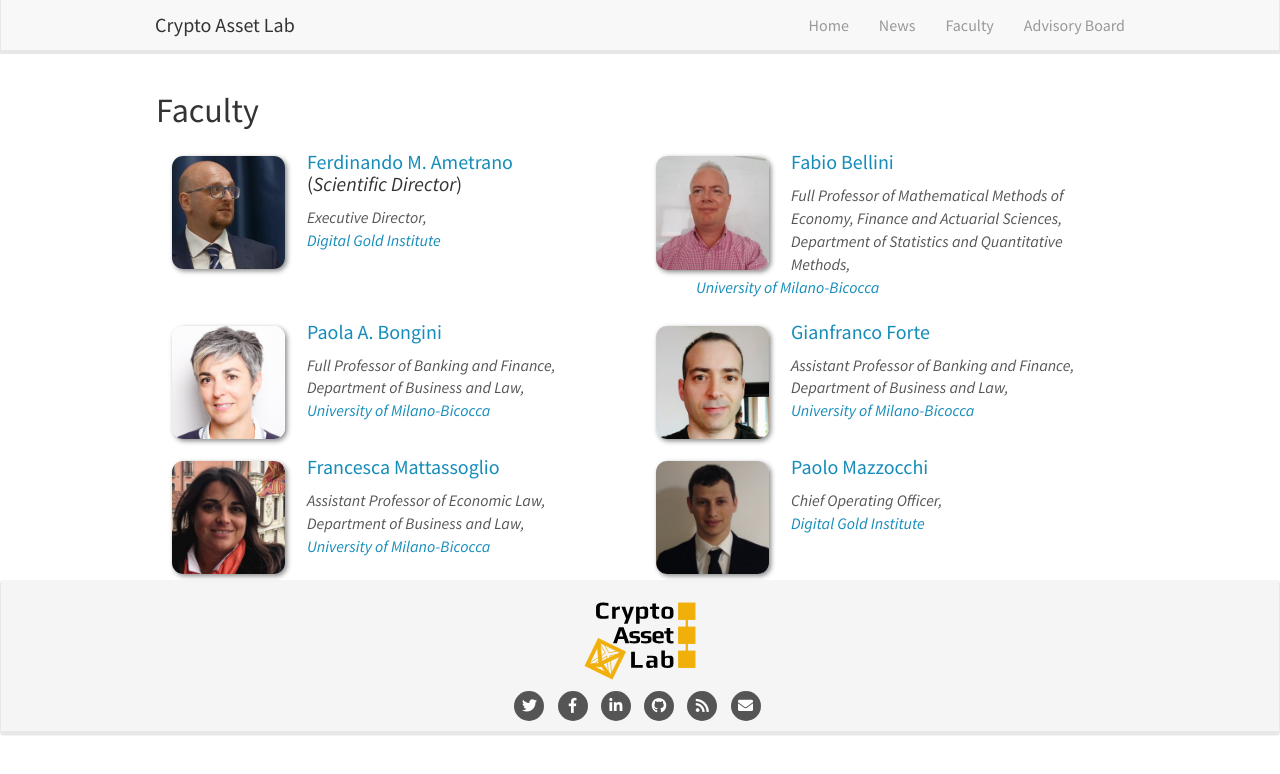
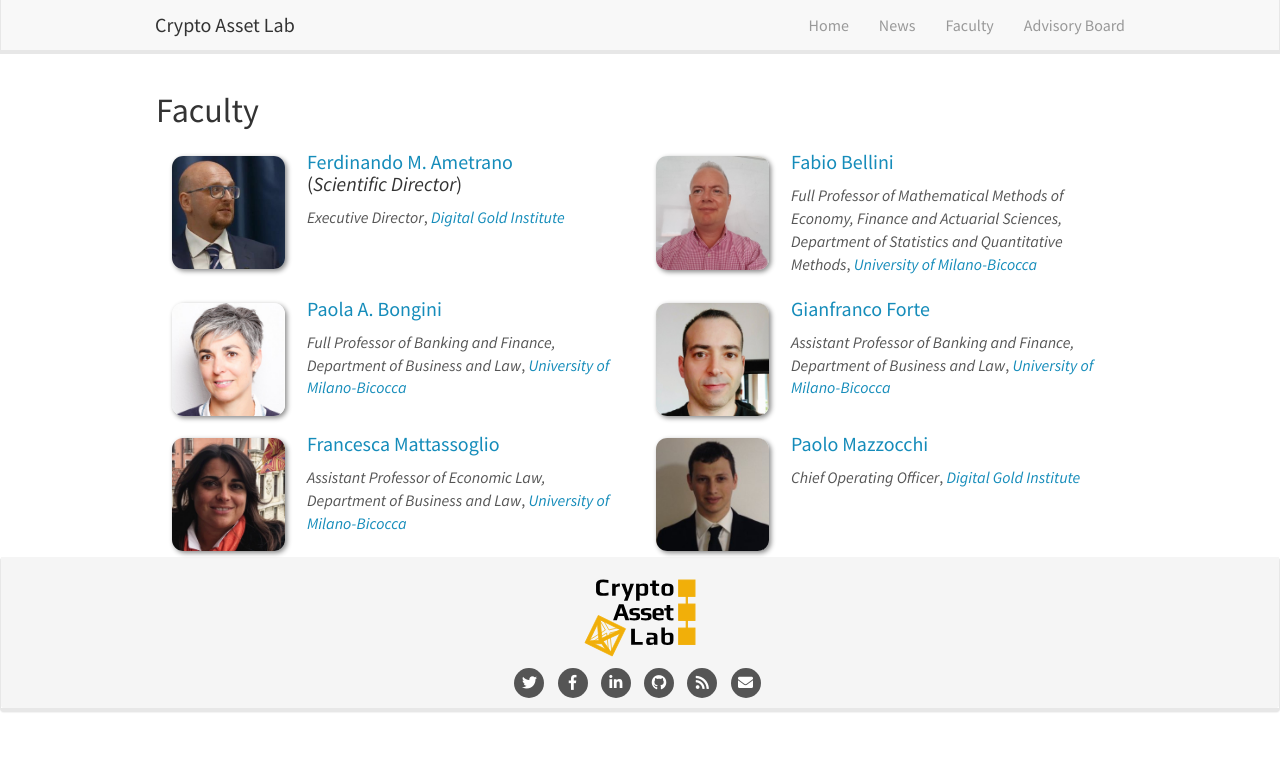
Before and after one commit to cryptoassetlab/cryptoassetlab.github.io, a Jekyll site: the page built from _pages/02-faculty.md, in a window 1280 px wide. Shown: the top 774 px of the page. Built offline with Jekyll 4.4.1, drawn with Linux system fonts in a browser that asks for light colours; nearby versions of some CDN libraries.

Commit message:
assorted changes

```diff
--- a/_includes/team.html
+++ b/_includes/team.html
@@ -1,4 +1,3 @@
-
 {% if page.title == 'About Us' %}
 {% assign data = site.data.team_members %}
 {% else if page.title == 'Advisory Board' %}
@@ -10,53 +9,8 @@
 <div class="col-sm-6 clearfix">
   <img src="{{ site.url }}{{ site.baseurl }}/images/{{ member.photo }}" class="img-responsive" width="25%"
     style="float: left" />
-
-  <h4>
-    <a href="{{ member.name_link }}">{{ member.name }}</a>
-    {% if member.role %}
-    (<i>{{ member.role }}</i>)
-    {% endif %}
-  </h4>
-  <ul>
-    {% if member.affiliation_rows == 1 %}
-    {% if member.affiliation_row_1_link %}
-    <a href="{{ member.affiliation_row_1_link }}"><i>{{ member.affiliation_row_1 }}</i></a><br>
-    {% else %}
-    <i>{{ member.affiliation_row_1 }}</i><br>
-    {% endif %}
-    {% endif %}
-
-    {% if member.affiliation_rows == 2 %}
-    {% if member.affiliation_row_1_link %}
-    <a href="{{ member.affiliation_row_1_link }}"><i>{{ member.affiliation_row_1 }}</i></a><br>
-    {% else %}
-    <i>{{ member.affiliation_row_1 }}</i><br>
-    {% endif %}
-    {% if member.affiliation_row_2_link %}
-    <a href="{{ member.affiliation_row_2_link }}"><i>{{ member.affiliation_row_2 }}</i></a><br>
-    {% else %}
-    <i>{{ member.affiliation_row_2 }}</i><br>
-    {% endif %}
-    {% endif %}
-
-    {% if member.affiliation_rows == 3 %}
-    {% if member.affiliation_row_1_link %}
-    <a href="{{ member.affiliation_row_1_link }}"><i>{{ member.affiliation_row_1 }}</i></a><br>
-    {% else %}
-    <i>{{ member.affiliation_row_1 }}</i><br>
-    {% endif %}
-    {% if member.affiliation_row_2_link %}
-    <a href="{{ member.affiliation_row_2_link }}"><i>{{ member.affiliation_row_2 }}</i></a><br>
-    {% else %}
-    <i>{{ member.affiliation_row_2 }}</i><br>
-    {% endif %}
-    {% if member.affiliation_row_3_link %}
-    <a href="{{ member.affiliation_row_3_link }}"><i>{{ member.affiliation_row_3 }}</i></a><br>
-    {% else %}
-    <i>{{ member.affiliation_row_3 }}</i>
-    {% endif %}
-    {% endif %}
-  </ul>
+  <h4><a href="{{ member.name_link }}">{{ member.name }}</a>{% if member.role %}<br>(<i>{{ member.role }}</i>){% endif %}</h4>
+  <p>{% if member.affiliations >= 1 %}{% if member.affiliation1_role_link %}<a href="{{ member.affiliation1_role_link }}"><i>{{ member.affiliation1_role }}</i></a>{% else %}<i>{{ member.affiliation1_role }}</i>{% endif %}{% if member.affiliation1_company_link %}, <a href="{{ member.affiliation1_company_link }}"><i>{{ member.affiliation1_company }}</i></a>{% else %}, <i>{{ member.affiliation1_company }}</i>{% endif %}{% endif %}</p>
 </div>
 
 {% endfor %}
```
Also changed, not shown: _data/advisory_board.yml (+47 -47 lines), _data/team_members.yml (+30 -38 lines).
